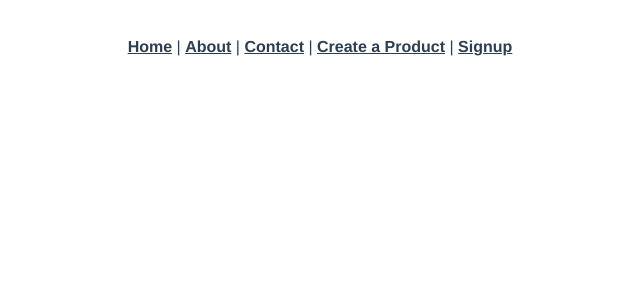
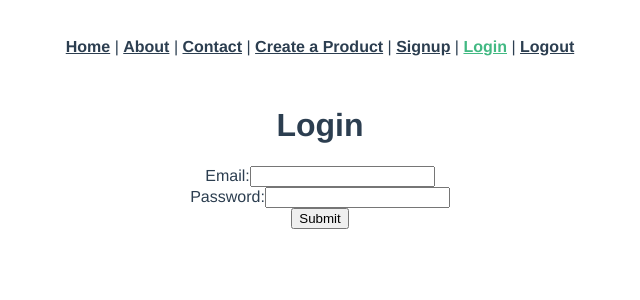
Before and after one commit to bartstachurski/mini_capstone_vue, a Vue app: page /login in a window 1280 px wide. Shown: the top 300 px of the page, without its empty margins (320-960 px from the left). Built offline with nearby package versions, Linux system fonts and the light colour scheme.

Commit message:
add front end login and logout

```diff
--- a/src/App.vue
+++ b/src/App.vue
@@ -5,7 +5,9 @@
       <router-link to="/about">About</router-link> |
       <router-link to="/contact">Contact</router-link> |
       <router-link to="/products/new">Create a Product</router-link> |
-      <router-link to="/signup">Signup</router-link>
+      <router-link to="/signup">Signup</router-link> |
+      <router-link to="/login">Login</router-link> |
+      <router-link to="/logout">Logout</router-link>
     </div>
     <router-view/>
   </div>
--- a/src/main.js
+++ b/src/main.js
@@ -6,6 +6,11 @@ import axios from "axios";
 axios.defaults.baseURL =
   process.env.NODE_ENV === "development" ? "http://localhost:3000" : "/";
 
+var jwt = localStorage.getItem("jwt");
+if (jwt) {
+  axios.defaults.headers.common["Authorization"] = "Bearer " + jwt;
+}
+
 Vue.config.productionTip = false;
 
 new Vue({
--- a/src/router.js
+++ b/src/router.js
@@ -6,6 +6,8 @@ import NewProduct from './views/ProductsNew.vue'
 import ShowProduct from './views/ProductsShow.vue'
 import ProductsEdit from './views/ProductsEdit.vue'
 import Signup from "./views/Signup.vue";
+import Login from "./views/Login.vue";
+import Logout from "./views/Logout.vue";
 
 Vue.use(Router)
 
@@ -39,9 +41,19 @@ export default new Router({
       component: ProductsEdit
     },
     {
+      path: "/login",
+      name: "login",
+      component: Login
+    },
+    {
       path: "/signup",
       name: "signup",
       component: Signup
+    },
+    {
+      path: "/logout",
+      name: "logout",
+      component: Logout
     },
     {
       path: '/about',
--- /dev/null
+++ b/src/views/Login.vue
@@ -0,0 +1,56 @@
+<template>
+  <div class="login">
+    <div class="container">
+      <form v-on:submit.prevent="submit()">
+        <h1>Login</h1>
+        <ul>
+          <li class="text-danger" v-for="error in errors">{{ error }}</li>
+        </ul>
+        <div class="form-group">
+          <label>Email:</label>
+          <input type="email" class="form-control" v-model="email">
+        </div>
+        <div class="form-group">
+          <label>Password:</label>
+          <input type="password" class="form-control" v-model="password">
+        </div>
+        <input type="submit" class="btn btn-primary" value="Submit">
+      </form>
+    </div>
+  </div>
+</template>
+
+<script>
+import axios from "axios";
+
+export default {
+  data: function() {
+    return {
+      email: "",
+      password: "",
+      errors: []
+    };
+  },
+  methods: {
+    submit: function() {
+      var params = {
+        email: this.email,
+        password: this.password
+      };
+      axios
+        .post("/api/sessions", params)
+        .then(response => {
+          axios.defaults.headers.common["Authorization"] =
+            "Bearer " + response.data.jwt;
+          localStorage.setItem("jwt", response.data.jwt);
+          this.$router.push("/");
+        })
+        .catch(error => {
+          this.errors = ["Invalid email or password."];
+          this.email = "";
+          this.password = "";
+        });
+    }
+  }
+};
+</script>
--- /dev/null
+++ b/src/views/Logout.vue
@@ -0,0 +1,16 @@
+<template>
+  <div class="logout">
+  </div>
+</template>
+
+<script>
+import axios from "axios";
+
+export default {
+  created: function() {
+    delete axios.defaults.headers.common["Authorization"];
+    localStorage.removeItem("jwt");
+    this.$router.push("/");
+  }
+};
+</script>
```
